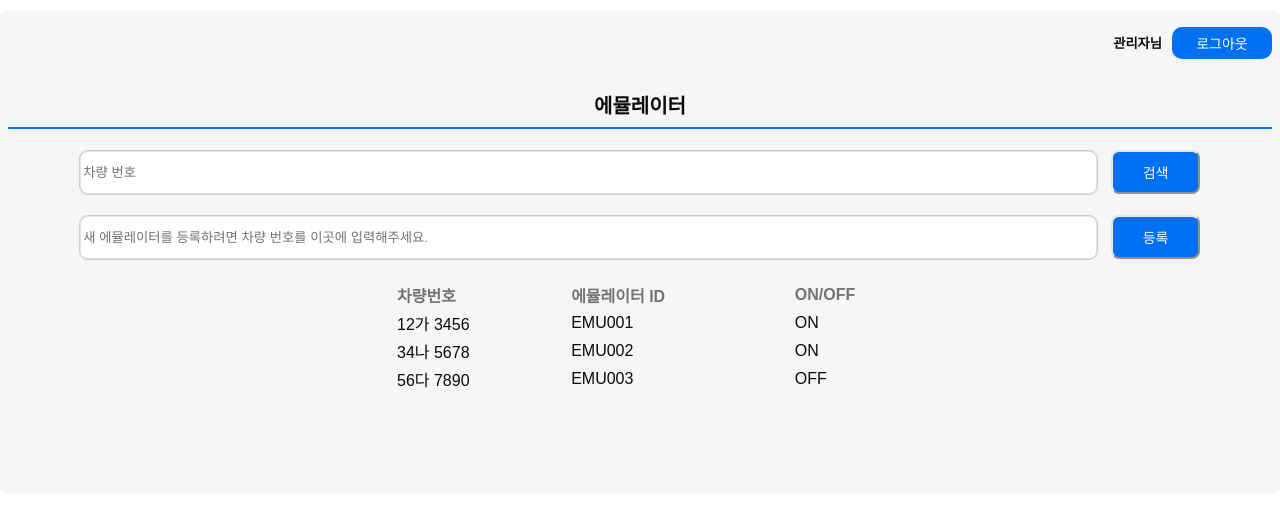
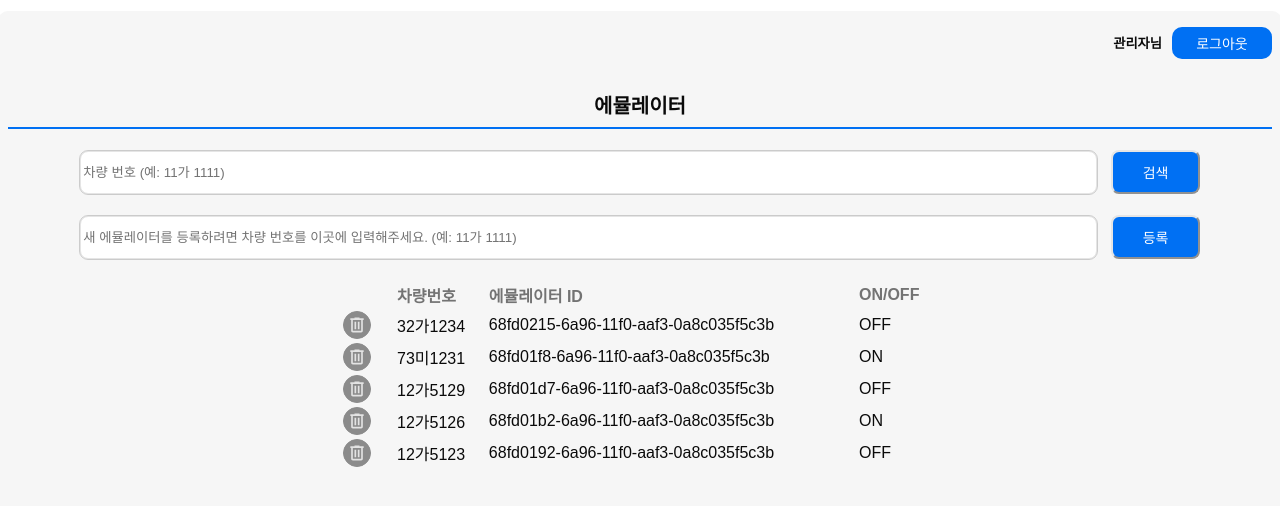
Before and after one commit to Kernel360/KUNI_2thecore_frontend, a Next.js app: page /emulator in a window 1280 px wide. Shown: the top 506 px of the page. Built offline with nearby package versions, Linux system fonts and the light colour scheme.

Commit message:
삭제 버튼 추가 및 변수명 수정

```diff
--- a/src/app/emulator/page.tsx
+++ b/src/app/emulator/page.tsx
@@ -1,15 +1,28 @@
 'use client'
 
 import TopBar from '@/components/ui/topBar';
-import React from 'react';
+import React, {useState} from 'react';
 import { Input } from "@/components/ui/input";
 import { Button } from "@/components/ui/button";
 import { Table, TableBody, TableCell, TableHead, TableHeader, TableRow } from "@/components/ui/table";
+import IconButton from '@/components/icon-button/icon-button';
+
+interface Emulator {
+    deviceId: string;
+    carNumber: string;
+    emulatorStatus: string; //'ON' | 'OFF'
+  }
+
+const handleDelete = (e: React.MouseEvent) => {
+    alert("에뮬레이터가 삭제되었습니다.");
+  };
 
 const dummyEmuls = [
-    { carNumber: '12가 3456', emulatorId: 'EMU001', emulatorStatus: 'on' },
-    { carNumber: '34나 5678', emulatorId: 'EMU002', emulatorStatus: 'on' },
-    { carNumber: '56다 7890', emulatorId: 'EMU003', emulatorStatus: 'off' },
+    { deviceId: "68fd0215-6a96-11f0-aaf3-0a8c035f5c3b", carNumber: "32가1234", emulatorStatus: "OFF" },
+    { deviceId: "68fd01f8-6a96-11f0-aaf3-0a8c035f5c3b", carNumber: "73미1231", emulatorStatus: "ON" },
+    { deviceId: "68fd01d7-6a96-11f0-aaf3-0a8c035f5c3b", carNumber: "12가5129", emulatorStatus: "OFF" },
+    { deviceId: "68fd01b2-6a96-11f0-aaf3-0a8c035f5c3b", carNumber: "12가5126", emulatorStatus: "ON" },
+    { deviceId: "68fd0192-6a96-11f0-aaf3-0a8c035f5c3b", carNumber: "12가5123", emulatorStatus: "OFF" }
 ];
 
 const CarEmulNumberSearchBox = () => {
@@ -22,7 +35,7 @@ const CarEmulNumberSearchBox = () => {
                 display: "flex", flexDirection: "row", alignItems: "center",
                 justifyContent: "center", width: "100%", marginTop: "21px",
             }}>
-                <Input type="text" placeholder="차량 번호" style={{
+                <Input type="text" placeholder="차량 번호 (예: 11가 1111)" style={{
                     width: "80%", height: "38.5px",
                     backgroundColor: "white",
                 }} />
@@ -37,7 +50,7 @@ const CarEmulNumberSearchBox = () => {
                 display: "flex", flexDirection: "row", alignItems: "center",
                 justifyContent: "center", width: "100%", marginTop: "21px",
             }}>
-                <Input type="text" placeholder="새 에뮬레이터를 등록하려면 차량 번호를 이곳에 입력해주세요." style={{
+                <Input type="text" placeholder="새 에뮬레이터를 등록하려면 차량 번호를 이곳에 입력해주세요. (예: 11가 1111)" style={{
                     width: "80%", height: "38.5px",
                     backgroundColor: "white",
                 }} />
@@ -70,12 +83,12 @@ export default function Emulator() {
                 </TableHeader>
                 <TableBody>
                     {dummyEmuls.map((emul) => (
-                        <TableRow key={emul.emulatorId}>
+                        <TableRow key={emul.deviceId}>
                             <TableCell>
-                                {/* iconButton */}
+                                <IconButton iconType="delete" onClick={handleDelete} />
                             </TableCell>
                             <TableCell className="font-medium">{emul.carNumber}</TableCell>
-                            <TableCell>{emul.emulatorId}</TableCell>
+                            <TableCell>{emul.deviceId}</TableCell>
                             <TableCell>{emul.emulatorStatus.toUpperCase()}</TableCell>
                         </TableRow>
                     ))}
```
